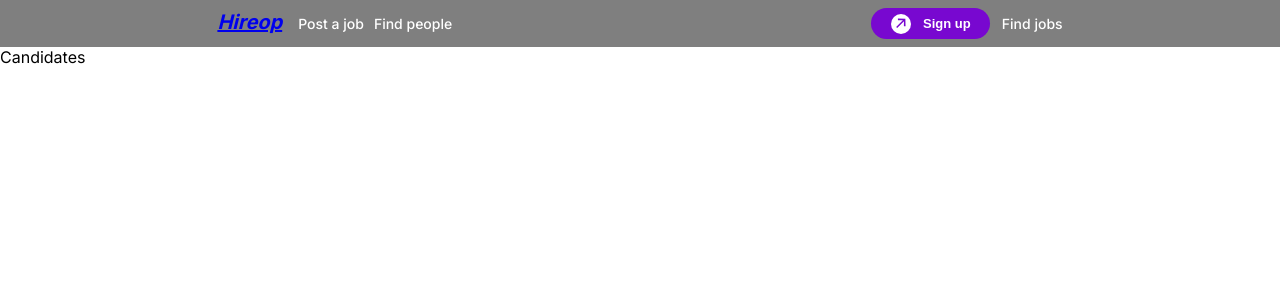
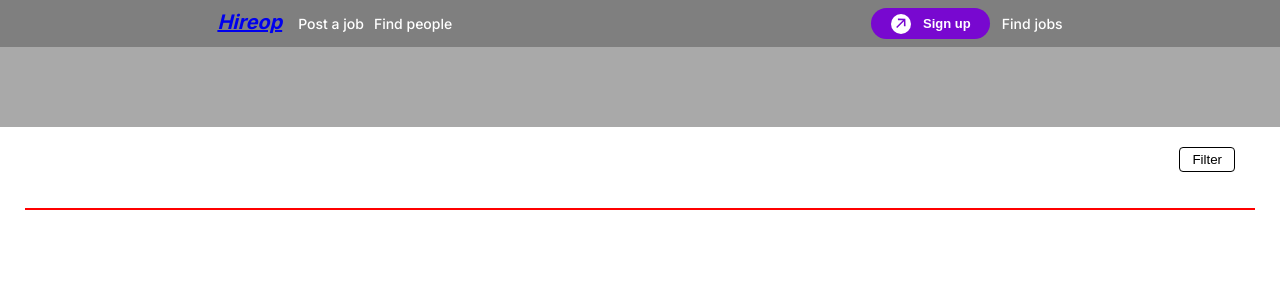
Before and after one commit to Amarprasad33/hireop-app, a Next.js app: page /candidates in a window 1280 px wide. Shown: the top 300 px of the page. Built offline with nearby package versions, Linux system fonts and the light colour scheme.

Commit message:
profile comp design

```diff
--- a/src/app/candidates/page.tsx
+++ b/src/app/candidates/page.tsx
@@ -1,5 +1,52 @@
-export default function Candidates() {
-  return (
-    <div>Candidates</div>
-  )
+import { promises as fs } from 'fs';
+import './professionals.css'
+
+
+export default async function Candidates() {
+  const filePath = process.cwd() +'/public/assets/configs/professionals.json';
+    const fileBuffer = await fs.readFile(filePath);
+    const fileContents = fileBuffer.toString();
+    const peopleData = JSON.parse(fileContents);
+
+    return (
+        <div className="people-page-container">
+          <div className="people-page-header">
+
+          </div>
+
+          <div className="people-container">
+              <div className="filter-container">
+                  <button className='btn-filter'>Filter</button>
+              </div>
+              <div className="profile-card-container">
+                <div className="proile-card">
+
+                </div>
+              </div>
+              {/* {peopleData.map((item: any) => (
+                  <div className="post" key={item.id}>
+                      <div className="post-header">
+                          <div className="icon"></div>
+                          <div className="creator">
+                              <span className='c-name'>{item.company}</span>
+                              <span className="c-desc">{item.description}</span>
+                          </div>
+                      </div>
+                      {item.active && <div className='active-hire'>Actively hiring</div>}
+                      <div className="job-card">
+                          <div className="job-title">{item.title}</div>
+                          <div className="stipend">Stipend</div><span style={{color: ' rgb(82 87 105)'}}>{item.salary}</span>
+                      </div>
+                      <div className="post-footer">
+                          <div className="btn-group">
+                              <button className="zero">Report</button>
+                              <button className="zero">Hide</button>
+                          </div>
+                      </div>
+                  </div>
+              ))} */}
+          </div>
+
+        </div>
+    )
 }
--- /dev/null
+++ b/src/app/candidates/professionals.css
@@ -0,0 +1,127 @@
+
+.people-page-container{
+    height: 100vh;
+    display: flex;
+    flex-direction: column;
+}
+.people-page-header{
+    height: 10%;
+    background: darkgray;
+}
+.filter-container{
+    padding: 20px;
+    display: flex;
+}
+.filter-container button {
+    margin-left: auto;
+}
+.profile-card-container{
+    border: 1px solid red;
+}
+
+
+
+.post {
+    padding: 10px;
+    display: flex;
+    flex-direction: column;
+    gap: 15px;
+    border: solid #e0e0e0;
+    border-width: 1px 1px 3px;
+    background-color: #fff;
+    border-radius: 4px;
+    width: 100%;
+}
+.people-container{
+    display: flex;
+    flex-direction: column;
+    gap: 16px;
+    padding: 0px 25px;
+}
+.post-header{
+    display: flex;
+    gap: 12px;
+    /* border: 1px solid red; */
+    width: 100%;
+}
+.icon {
+    width: 39px;
+    height: 39px;
+    background-color: cadetblue;
+    border-radius: 4px;
+    margin-top: 3px;
+}
+.creator{
+    display: flex;
+    align-items: center;
+    gap: 5px;
+    flex-direction: column;
+    align-items: flex-start;
+    width: 94%;
+}
+.c-name{
+    font-weight: 600;
+    font-size: 18px;
+}
+.c-desc{
+    white-space: nowrap;
+    font-size: 14px;
+    font-weight: 400;
+    width: 98%;
+    text-overflow: ellipsis;
+    overflow: hidden;
+}
+.active-hire{
+    font-size: 12px;
+    background-color: #bfefd2;
+    width: fit-content;
+    padding: 6px 16px;
+    border-radius: 18px;
+    font-weight: 600;
+    color: #00431b;
+}
+.job-card{
+    display: flex;
+    gap: 10px;
+    border: 1px solid #eee;
+    padding: 10px;
+    border-radius: 4px;
+}
+.job-card:hover{
+    border: 1px solid #bdbdbd;
+}
+.stipend{
+    position: relative;
+    color: rgb(82 87 105)
+}
+.stipend::after{
+    content: ".";
+    font-size: 33px;
+    position: absolute;
+    bottom: 0px;
+    color:  rgb(82 87 105);
+}
+.post-footer{
+    border: 1px solid;
+    padding: 5px;
+    width: 100%;
+    display: flex;
+}
+.btn-group{
+    margin-left: auto;
+    display: flex;
+    gap: 8px;
+}
+.btn-filter{
+    padding: 4px 12px;
+    border-radius: 4px;
+    background: #fff;
+    border: 1px solid #000;
+}
+.zero{
+    border: none;
+    background: none;
+    font-size: 15px;
+    font-weight: 600;
+    color: rgb(82 87 105);
+}
```
